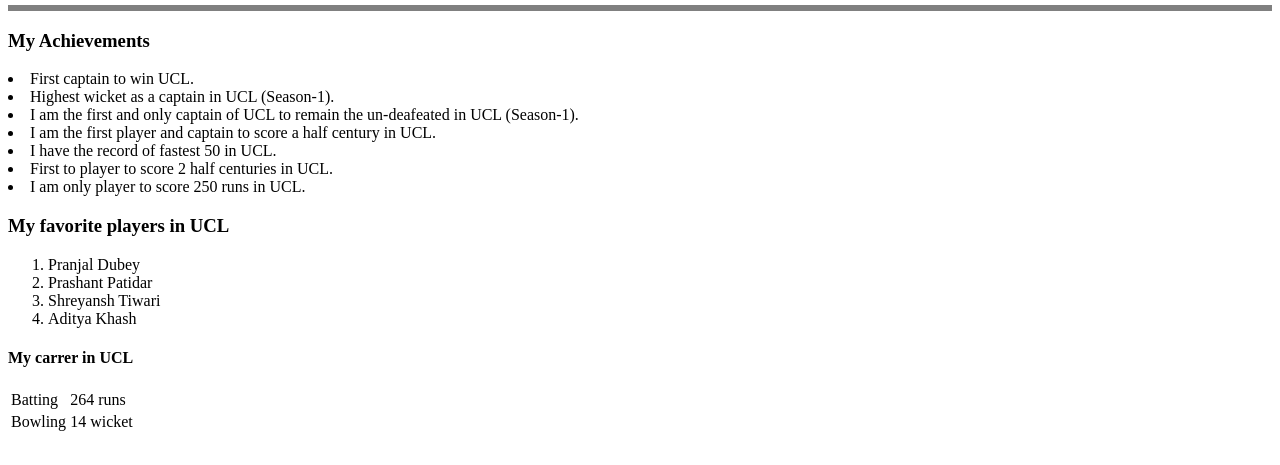
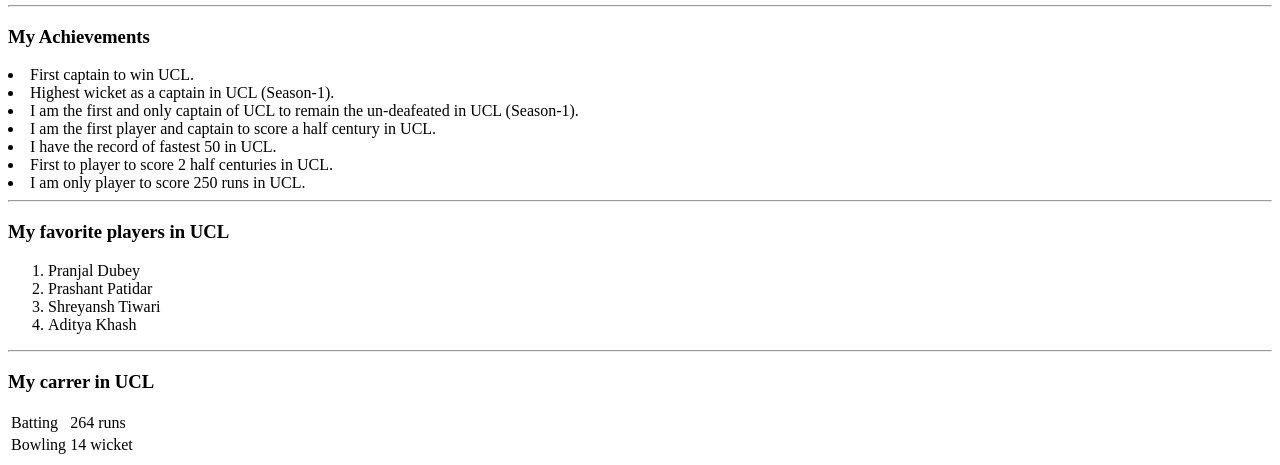
Before and after one commit to Mahi251552/ucl, a plain HTML site: page index.html in a window 1280 px wide. Shown: the part 357-822 px from the top of the page. Before the commit the page ends 800 px from the top, so only its background shows below. Drawn offline with Linux system fonts and the light colour scheme.

Commit message:
Add files via upload

```diff
--- a/index.html
+++ b/index.html
@@ -1,12 +1,12 @@
 <!DOCTYPE html>
-
 <head>
   <meta charset="utf-8">
+  <title>Mahi (Raj Patel)</title>
+<link rel="stylesheet" href="css/styles.css">
+</head>
 
-  <title>Mahi (Raj Patel)</title>
-</head>
 <body>
-  <table cellspacing="20" >
+  <table cellspacing="20">
     <tr>
       <td> <img src="https://encrypted-tbn0.gstatic.com/images?q=tbn:ANd9GcSRhGqTClcvTKmaCc97UXtQpF0omgOdmwH5QckwkhMqXp5JzLqKoVrvNt8ZG8lLGa1Z320&usqp=CAU" alt="Raj Jat Profile"></td>
       <td>
@@ -18,9 +18,9 @@
       </td>
     </tr>
   </table>
-  <hr size="6" noshade>
+  <hr>
   <h3>My Achievements</h3>
-  <ui >
+  <ui>
     <li>First captain to win UCL.</li>
     <li>Highest wicket as a captain in UCL (Season-1).</li>
     <li> I am the first and only captain of UCL to remain the un-deafeated in UCL (Season-1).</li>
@@ -29,6 +29,7 @@
     <li>First to player to score 2 half centuries in UCL.</li>
     <li>I am only player to score 250 runs in UCL.</li>
     <ui>
+      <hr>
       <h3>My favorite players in UCL</h3>
       <ol>
         <li>Pranjal Dubey</li>
@@ -36,7 +37,8 @@
         <li>Shreyansh Tiwari</li>
         <li>Aditya Khash</li>
       </ol>
-      <h4>My carrer in UCL</h4>
+      <hr>
+      <h3>My carrer in UCL</h4>
         <table>
           <tr>
             <td>Batting</td>
@@ -46,5 +48,4 @@
             <td>14 wicket</td>
 
 </body>
-
 </html>
```
Lines whose indentation alone changed are shown as unchanged.
